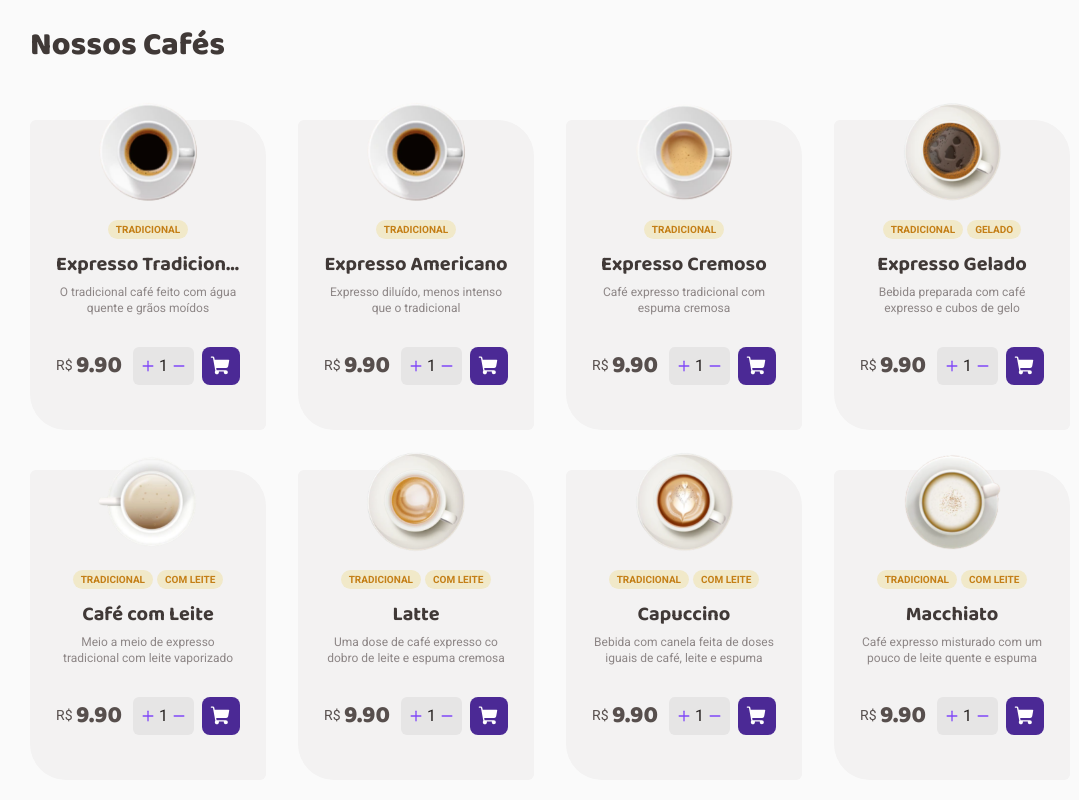
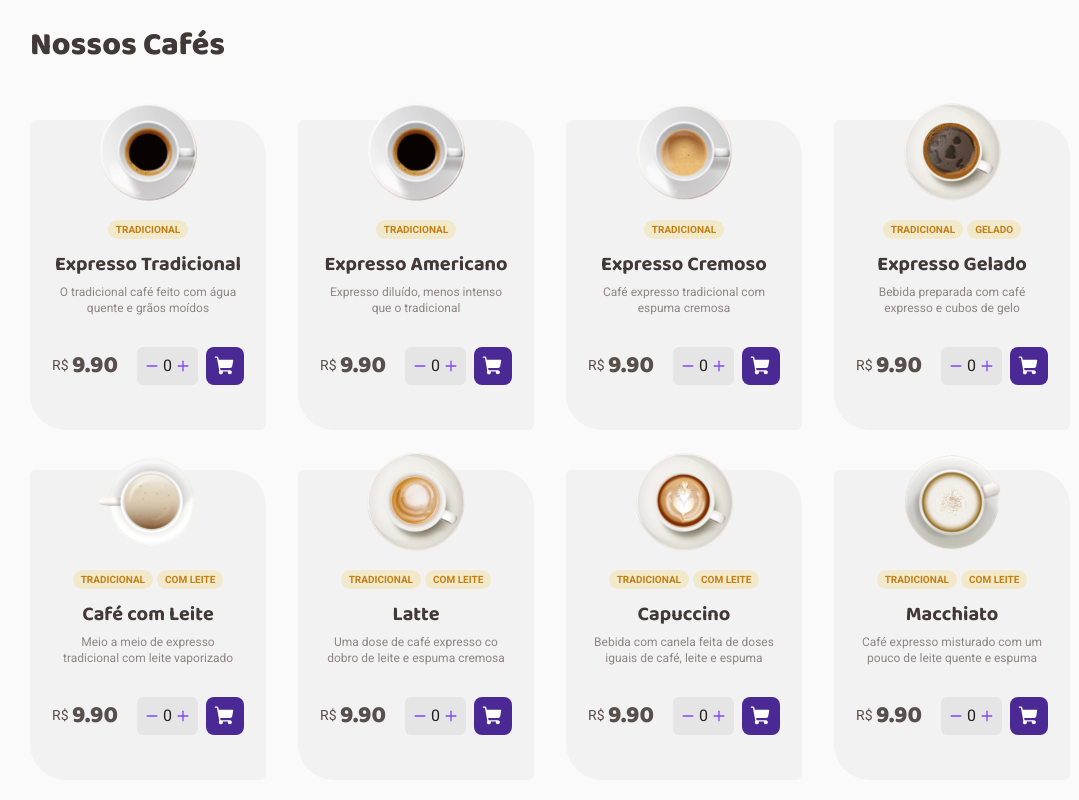
Before and after one commit to fernando-meira/coffee-delivery, a React (Vite) app: page / in a window 1280 px wide. Shown: the part 960-1760 px from the top of the page, without its empty margins (90-1169 px from the left). Built offline with nearby package versions, Linux system fonts and the light colour scheme; no server answers.

Commit message:
feat: Adicionada função de alteração da quantidade de produto individualmente.

```diff
--- a/src/components/Counter/index.tsx
+++ b/src/components/Counter/index.tsx
@@ -1,24 +1,39 @@
+import { useState } from 'react';
+
 import { Plus, Minus } from 'phosphor-react';
 
 import * as S from './styles';
 import { defaultTheme } from '~/styles/default';
+import { CounterEnum } from '~/interfaces/enums/enums';
 
 export function Counter() {
+  const [amount, setAmount] = useState(0);
+
+  const handleCounter = (action: CounterEnum) => {
+    if (action === CounterEnum.increment) {
+      return setAmount((state) => state + 1);
+    }
+
+    if (amount > 0 && action === CounterEnum.decrement) {
+      return setAmount((state) => state - 1);
+    }
+  };
+
   return (
     <S.Container>
-      <S.CounterButton>
-        <Plus size={14} weight="bold" color={defaultTheme.colors.purple[500]} />
-      </S.CounterButton>
-
-      <S.TotalItem>1</S.TotalItem>
-
-      <S.CounterButton>
+      <S.CounterButton onClick={() => handleCounter(CounterEnum.decrement)}>
         <Minus
           size={14}
           weight="bold"
           color={defaultTheme.colors.purple[500]}
         />
       </S.CounterButton>
+
+      <S.TotalItem>{amount}</S.TotalItem>
+
+      <S.CounterButton onClick={() => handleCounter(CounterEnum.increment)}>
+        <Plus size={14} weight="bold" color={defaultTheme.colors.purple[500]} />
+      </S.CounterButton>
     </S.Container>
   );
 }
--- a/src/components/Location/index.tsx
+++ b/src/components/Location/index.tsx
@@ -3,7 +3,7 @@ import { MapPin } from 'phosphor-react';
 
 import { Loader } from '~/components';
 import { getAddress } from '~/service/functions';
-import { AddressType } from '~/interfaces/address';
+import { AddressType } from '~/interfaces/types/address';
 
 import * as S from './styles';
 
--- /dev/null
+++ b/src/interfaces/enums/enums.ts
@@ -0,0 +1,4 @@
+export enum CounterEnum {
+  increment = 'increment',
+  decrement = 'decrement',
+}
--- a/src/pages/Home/components/CoffeeCard/styles.ts
+++ b/src/pages/Home/components/CoffeeCard/styles.ts
@@ -4,9 +4,9 @@ export const Container = styled.li`
   ${({ theme }) => css`
     position: relative;
 
+    padding: 2rem;
+    min-width: 100%;
     min-height: 31rem;
-    min-width: 100%;
-    padding: 2rem 2.4rem;
     border-top-left-radius: 6px;
     border-top-right-radius: 36px;
     border: 2px solid transparent;
```
Also changed, not shown: src/interfaces/types/address.ts (renamed from src/interfaces/address.ts).
